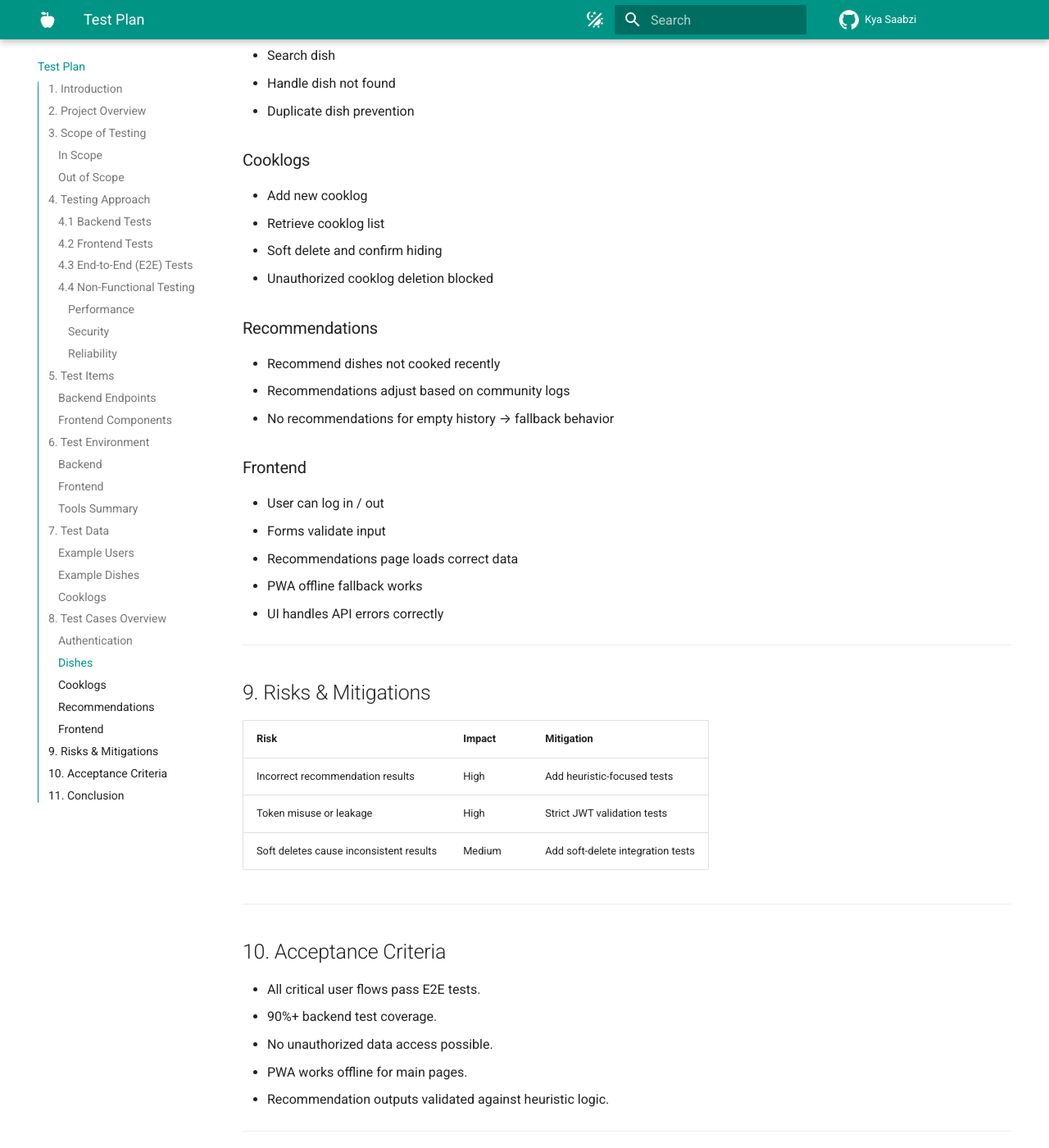
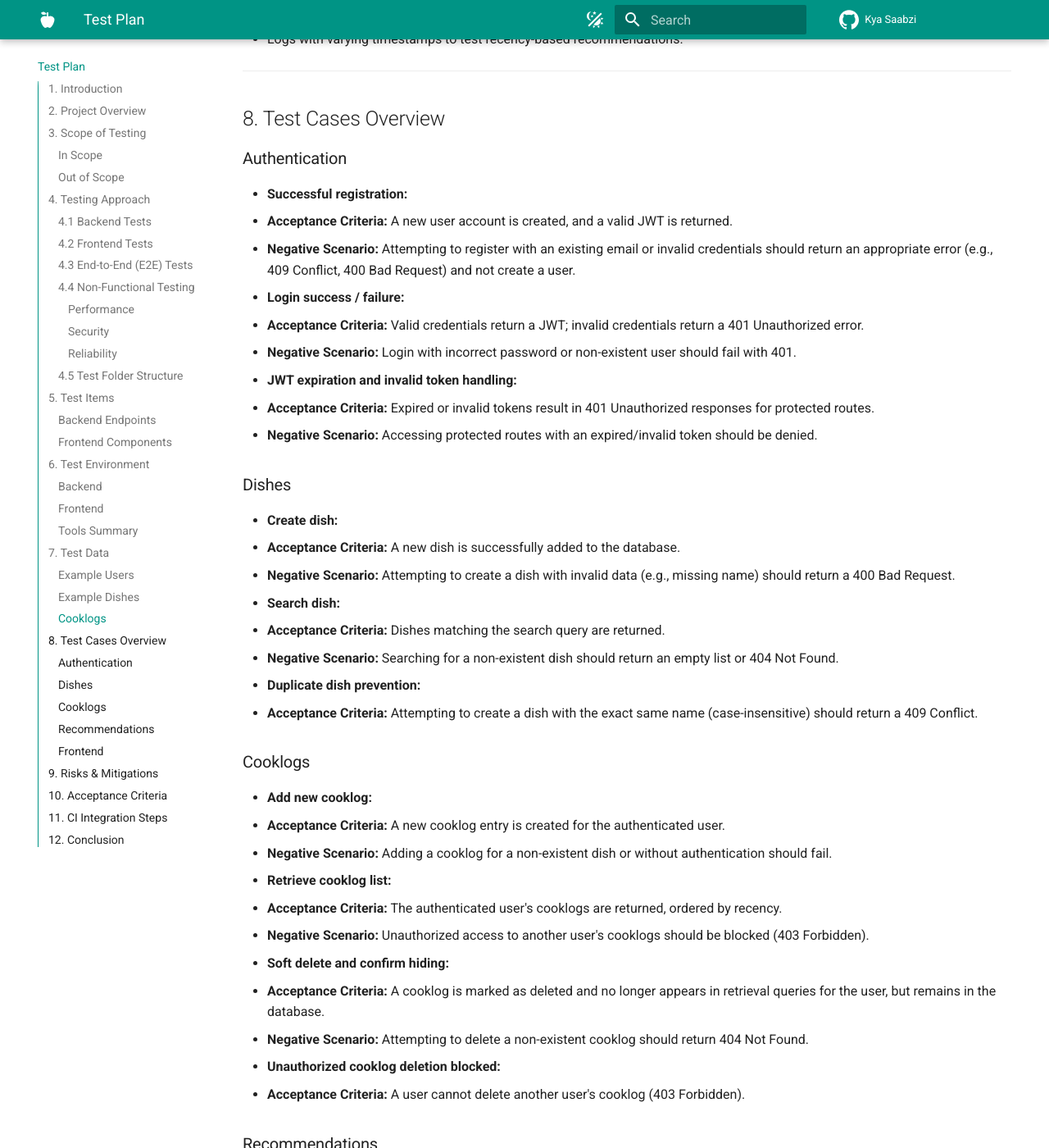
Before and after one commit to manav-gkmit/kya-saabzi-docs, an MkDocs documentation site: the page built from docs/test-plan/plan.md, in a window 1280 px wide and 1400 px high, scrolled down 5448 px. Shown: the whole window at 82% size. Built offline with MkDocs 1.6.1 and Material for MkDocs 9.7.7, drawn with Linux system fonts in a browser that asks for light colours; comment, search, counter and statistics services are not loaded; some of the changed text lies outside the part shown.

Commit message:
chore: Update test plan and data model

```diff
--- a/docs/test-plan/plan.md
+++ b/docs/test-plan/plan.md
@@ -110,6 +110,20 @@ E2E flows include:
 
 ---
 
+### 4.5 Test Folder Structure
+Tests will be organized mirroring the application's source code structure.
+
+- **Backend Tests:**
+  - `backend/app/tests/unit/`: For unit tests of individual functions, schemas, and models.
+  - `backend/app/tests/integration/`: For integration tests covering API endpoints and database interactions.
+  - `backend/app/tests/api_contract/`: For API contract tests.
+
+- **Frontend Tests:**
+  - `frontend/src/__tests__/unit/`: For component rendering, utility functions, and state management unit tests.
+  - `frontend/src/__tests__/e2e/`: For end-to-end tests using Playwright/Cypress.
+
+---
+
 ## 5. Test Items
 
 ### Backend Endpoints
@@ -118,13 +132,13 @@ E2E flows include:
 
 - `POST /auth/login`
 
-- `GET /dishes`
+- `GET /user/me/logs`
 
-- `GET /dishes/search`
+- `GET /user/{target_user_id}/logs`
 
-- `POST /cooklogs`
+- `POST /add_dish`
 
-- `DELETE /cooklogs/{dish_id}`
+- `DELETE /cooklogs/{dish_name}/{cooklog_id}/me`
 
 - `GET /recommendations`
 
@@ -209,38 +225,79 @@ E2E flows include:
 
 ### Authentication
 
-- Successful registration
-- Duplicate registration blocked
-- Login success / failure
-- JWT expiration and invalid token handling
+- **Successful registration:**
+  - **Acceptance Criteria:** A new user account is created, and a valid JWT is returned.
+  - **Negative Scenario:** Attempting to register with an existing email or invalid credentials should return an appropriate error (e.g., 409 Conflict, 400 Bad Request) and not create a user.
+
+- **Login success / failure:**
+  - **Acceptance Criteria:** Valid credentials return a JWT; invalid credentials return a 401 Unauthorized error.
+  - **Negative Scenario:** Login with incorrect password or non-existent user should fail with 401.
+
+- **JWT expiration and invalid token handling:**
+  - **Acceptance Criteria:** Expired or invalid tokens result in 401 Unauthorized responses for protected routes.
+  - **Negative Scenario:** Accessing protected routes with an expired/invalid token should be denied.
 
 ### Dishes
 
-- Create dish
-- Search dish
-- Handle dish not found
-- Duplicate dish prevention
+- **Create dish:**
+  - **Acceptance Criteria:** A new dish is successfully added to the database.
+  - **Negative Scenario:** Attempting to create a dish with invalid data (e.g., missing name) should return a 400 Bad Request.
+
+- **Search dish:**
+  - **Acceptance Criteria:** Dishes matching the search query are returned.
+  - **Negative Scenario:** Searching for a non-existent dish should return an empty list or 404 Not Found.
+
+- **Duplicate dish prevention:**
+  - **Acceptance Criteria:** Attempting to create a dish with the exact same name (case-insensitive) should return a 409 Conflict.
 
 ### Cooklogs
 
-- Add new cooklog
-- Retrieve cooklog list
-- Soft delete and confirm hiding
-- Unauthorized cooklog deletion blocked
+- **Add new cooklog:**
+  - **Acceptance Criteria:** A new cooklog entry is created for the authenticated user.
+  - **Negative Scenario:** Adding a cooklog for a non-existent dish or without authentication should fail.
+
+- **Retrieve cooklog list:**
+  - **Acceptance Criteria:** The authenticated user's cooklogs are returned, ordered by recency.
+  - **Negative Scenario:** Unauthorized access to another user's cooklogs should be blocked (403 Forbidden).
+
+- **Soft delete and confirm hiding:**
+  - **Acceptance Criteria:** A cooklog is marked as deleted and no longer appears in retrieval queries for the user, but remains in the database.
+  - **Negative Scenario:** Attempting to delete a non-existent cooklog should return 404 Not Found.
+
+- **Unauthorized cooklog deletion blocked:**
+  - **Acceptance Criteria:** A user cannot delete another user's cooklog (403 Forbidden).
 
 ### Recommendations
 
-- Recommend dishes not cooked recently
-- Recommendations adjust based on community logs
-- No recommendations for empty history → fallback behavior
+- **Recommend dishes not cooked recently:**
+  - **Acceptance Criteria:** The system suggests dishes that the user has not cooked recently, based on defined heuristics.
+  - **Negative Scenario:** Recommendations should not include dishes cooked very recently.
+
+- **Recommendations adjust based on community logs:**
+  - **Acceptance Criteria:** Recommendations incorporate popularity from other users' cooklogs.
+
+- **No recommendations for empty history → fallback behavior:**
+  - **Acceptance Criteria:** If a user has no cooklogs, a default set of popular dishes is recommended.
 
 ### Frontend
 
-- User can log in / out
-- Forms validate input
-- Recommendations page loads correct data
-- PWA offline fallback works
-- UI handles API errors correctly
+- **User can log in / out:**
+  - **Acceptance Criteria:** Users can successfully navigate through login and logout flows, and their authentication status is correctly reflected in the UI.
+  - **Negative Scenario:** Invalid login credentials display an error message without logging in.
+
+- **Forms validate input:**
+  - **Acceptance Criteria:** All forms (e.g., registration, add dish) provide real-time validation feedback and prevent submission of invalid data.
+  - **Negative Scenario:** Submitting a form with invalid data should show validation errors and prevent API calls.
+
+- **Recommendations page loads correct data:**
+  - **Acceptance Criteria:** The recommendations page displays a list of dishes based on the backend's recommendation logic.
+
+- **PWA offline fallback works:**
+  - **Acceptance Criteria:** The application remains functional (e.g., displays cached content, shows offline message) when the network is unavailable.
+
+- **UI handles API errors correctly:**
+  - **Acceptance Criteria:** The UI displays user-friendly error messages for various API failure scenarios (e.g., network error, 401, 500).
+  - **Negative Scenario:** API errors should not crash the application; appropriate error states should be displayed.
 
 ---
 
@@ -256,13 +313,31 @@ E2E flows include:
 ## 10. Acceptance Criteria
 
 - All critical user flows pass E2E tests.
-- 90%+ backend test coverage.
+- Backend unit test coverage: >90%
+- Frontend unit/component test coverage: >80%
 - No unauthorized data access possible.
 - PWA works offline for main pages.
 - Recommendation outputs validated against heuristic logic.
 
 ---
 
-## 11. Conclusion
+## 11. CI Integration Steps
+Continuous Integration (CI) will be used to automate testing and ensure code quality with every push to the repository.
+
+- **Automated Test Execution:**
+  - Unit, integration, and API contract tests (backend) will run on every push to `dev` and `main` branches.
+  - Unit and component tests (frontend) will run on every push to `dev` and `main` branches.
+  - E2E tests will run on a scheduled basis or before deployment to staging environments.
+
+- **Code Quality Checks:**
+  - Linting (ESLint for frontend, Flake8/Black for backend) will be enforced.
+  - Type checking (TypeScript for frontend, MyPy for backend) will be performed.
+
+- **Reporting:**
+  - Test results and coverage reports will be generated and made available in the CI/CD pipeline (e.g., via GitHub Actions artifacts).
+
+---
+
+## 12. Conclusion
 
 This test plan ensures Kya Saabzi meets functional and non-functional standards across the entire stack, providing confidence in quality and reliability before deployment.
```
Also changed, not shown: other parts of docs/test-plan/plan.md (+4 -2 lines), docs/architecture/data-model.md (+2 -2 lines), docs/use-cases/functional.md (+9 -9 lines).
